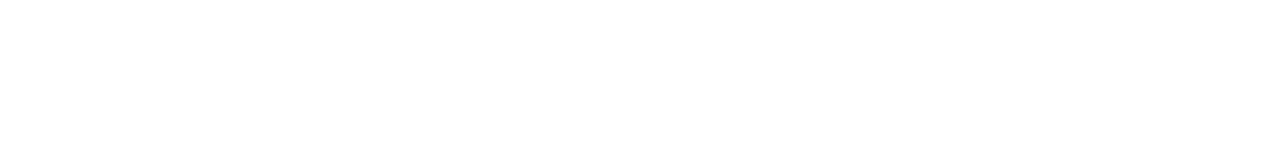
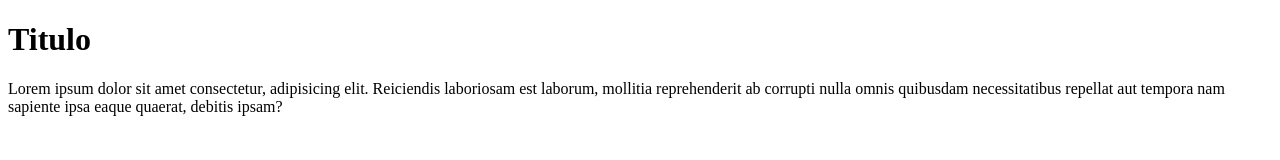
Before and after one commit to super-top10/site, a plain HTML site: page index.html in a window 1280 px wide. Drawn offline with Linux system fonts and the light colour scheme.

Commit message:
Adicionando o Titulo

```diff
--- a/index.html
+++ b/index.html
@@ -7,6 +7,7 @@
     <title>Document</title>
 </head>
 <body>
-
+    <h1>Titulo</h1>
+    <p>Lorem ipsum dolor sit amet consectetur, adipisicing elit. Reiciendis laboriosam est laborum, mollitia reprehenderit ab corrupti nulla omnis quibusdam necessitatibus repellat aut tempora nam sapiente ipsa eaque quaerat, debitis ipsam?</p>
 </body>
 </html>
```
